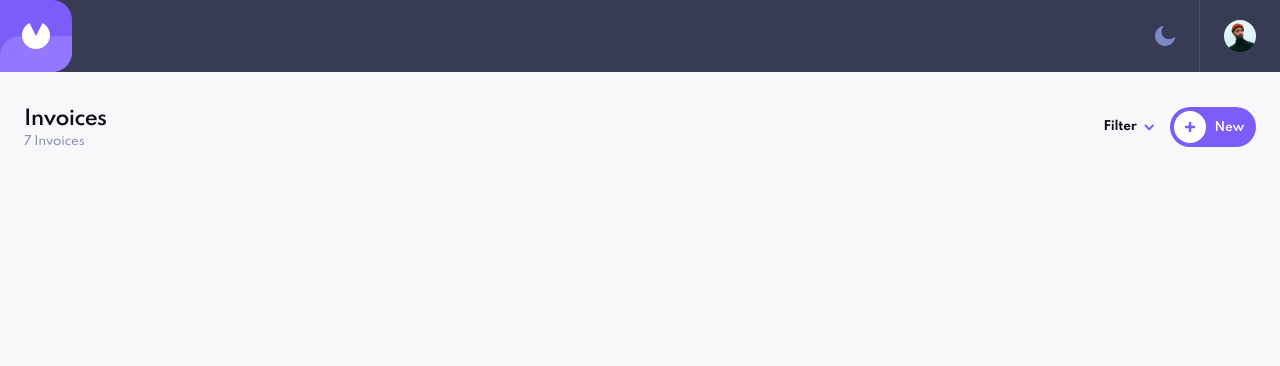
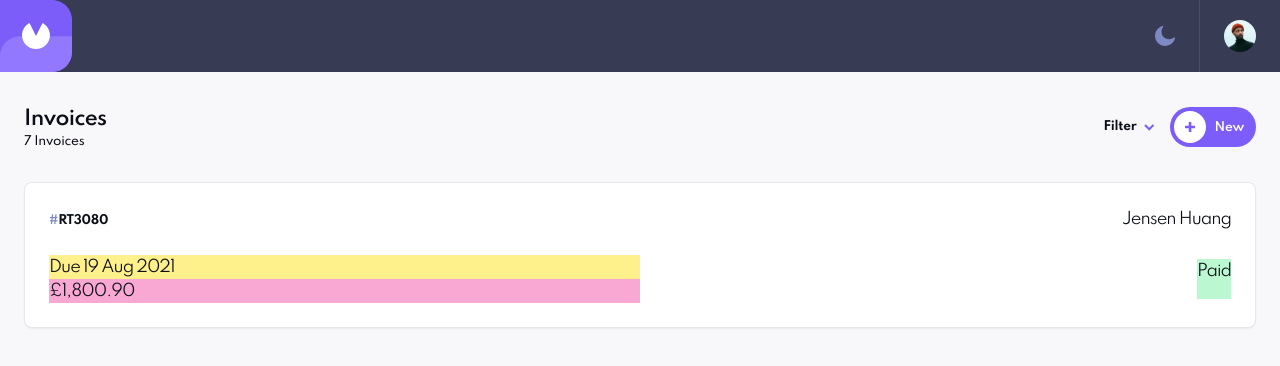
Before and after one commit to kristjanv001/invoice-app, a Next.js app: page / in a window 1280 px wide. Shown: the top 366 px of the page. Built offline with nearby package versions, Linux system fonts and the light colour scheme.

Commit message:
fixed colors, wip invoice card

```diff
--- a/app/components/Button.tsx
+++ b/app/components/Button.tsx
@@ -5,10 +5,10 @@ const button = cva("button", {
   variants: {
     intent: {
       primary: [
-        "bg-venetianNights",
+        "bg-venetian_nights",
         "text-white",
         "border-transparent",
-        "hover:bg-forgottenPurple",
+        "hover:bg-forgotten_purple",
 
       ],
       secondary: [
--- a/app/components/Header.tsx
+++ b/app/components/Header.tsx
@@ -4,7 +4,7 @@ import Image from "next/image";
 export function Header() {
   return (
     <header className="">
-      <div className="h-[72px] bg-carbonBlue flex items-center justify-between">
+      <div className="h-[72px] bg-carbon_blue flex items-center justify-between">
         <Logo />
         <div className="flex h-full">
           <ThemeSwitchBtn />
@@ -18,7 +18,7 @@ export function Header() {
 
 function DividerLine() {
   return (
-    <div className="border-l border-blueIndigo h-full ml-6"></div>
+    <div className="border-l border-blue_indigo h-full ml-6"></div>
   )
 }
 
--- a/app/components/InvoicesView.tsx
+++ b/app/components/InvoicesView.tsx
@@ -1,10 +1,65 @@
 import { InvoicesHeader } from "./InvoicesHeader"
+
+
+// font-size: 12px;
+// font-style: normal;
+// font-weight: 700;
+// line-height: 15px; /* 125% */
+// letter-spacing: -0.25px;
+
+
+function InvoiceCard() {
+  return (
+    <div className="min-h-[134px] bg-white border rounded-lg shadow-sm mt-8 p-6">
+
+      <div className="grid grid-cols-2">
+
+        <div className="col-span-1">
+          <div className="grid grid-rows-4">
+            <div className="row-span-2">
+              <span className="text-true_lavender font-bold text-xs tracking-[-0.25px] leading-4">#</span>
+              <span className="font-bold text-xs tracking-[-0.25px] leading-4">RT3080</span>
+            </div>
+            <div className="row-span-1 bg-yellow-200"><span>Due 19 Aug 2021</span></div>
+            <div className="row-span-1 bg-pink-300">£1,800.90</div>
+          </div>
+        </div>
+
+        <div className="col-span-1">
+          <div className="grid grid-rows-2 justify-items-end h-full">
+            <div className="row-span-1 h-full items-center justify-center"><span>Jensen Huang</span></div>
+            <div className="row-span-1 h-full flex justify-center items-center">
+              <div className="h-10 bg-green-200">
+                Paid
+              </div>
+            </div>
+          </div>
+        </div>
+
+      </div>
+    </div>
+  )
+}
+
+
+function InvoicesList() {
+  return (
+    <div>
+      <ul>
+        <li>
+          <InvoiceCard />
+        </li>
+      </ul>
+    </div>
+  )
+}
 
 
 export function InvoicesView() {
   return (
     <div className="h-full w-full mt-8 px-6">
       <InvoicesHeader />
+      <InvoicesList />
     </div>
   )
 }
--- a/app/layout.tsx
+++ b/app/layout.tsx
@@ -39,7 +39,7 @@ export default function RootLayout({
   children: React.ReactNode
 }) {
   return (
-    <html lang="en" className={`${spartan.variable} bg-baiPearl text-ruinedSmores`}>
+    <html lang="en" className={`${spartan.variable} bg-zhenzhubai_pearl text-ruined_smores`}>
       <body>{children}</body>
     </html>
   )
--- a/tailwind.config.ts
+++ b/tailwind.config.ts
@@ -12,13 +12,27 @@ const config: Config = {
         sans: ['var(--font-spartan)'],
       },
       colors: {
-        "carbonBlue": "#373B53", // header bg
-        "blueIndigo": "#494E6E", // header divider
-        "baiPearl": "#F8F8FB", // bg light
-        "ruinedSmores": "#0C0E16", // text
-        "impression": "#888EB0", // label text
-        "venetianNights": "#7C5DFA", // primary btn bg
-        "forgottenPurple": "#9277FF" // primargy btn bg hover
+        // header bg
+        "carbon_blue": "#373B53",
+
+        // header divider
+        "blue_indigo": "#494E6E",
+
+
+
+        // design system
+        "venetian_nights": "#7C5DFA",
+        "forgotten_purple": "#9277FF",
+        "kon": "#1E2139",
+        "royal_curtsy": "#252945",
+        "stoic_white": "#DFE3FA",
+        "purple_impression": "#888EB0",
+        "true_lavender": "#7E88C3",
+        "ruined_smores": "#0C0E16",
+        "khmer_curry": "#EC5757",
+        "american_pink": "#FF9797",
+        "zhenzhubai_pearl": "#F8F8FB",
+        "river_styx": "#141625",
       }
     },
   },
```
